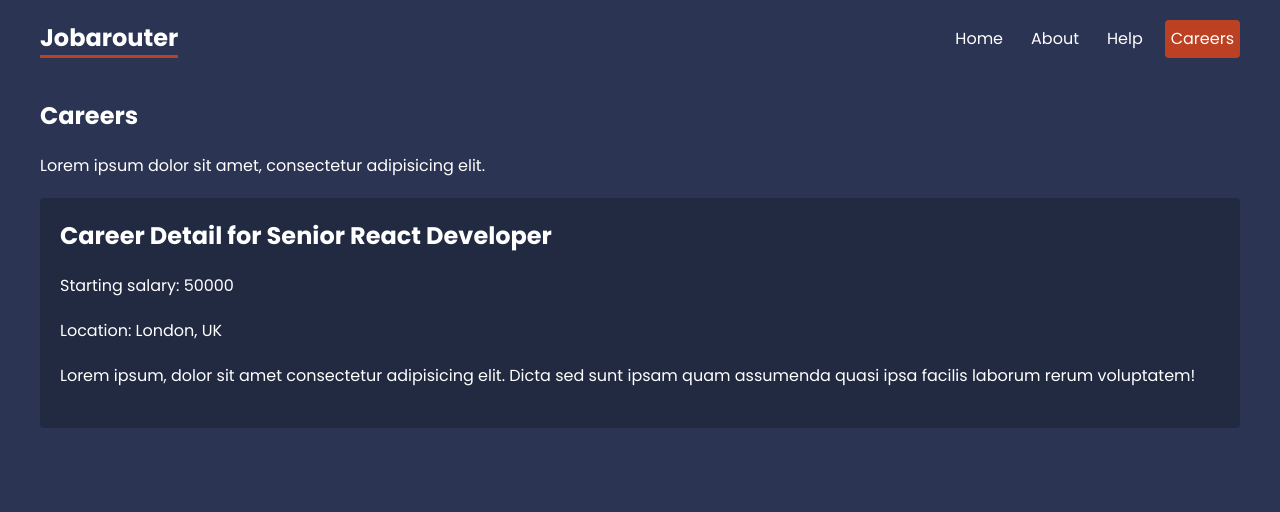
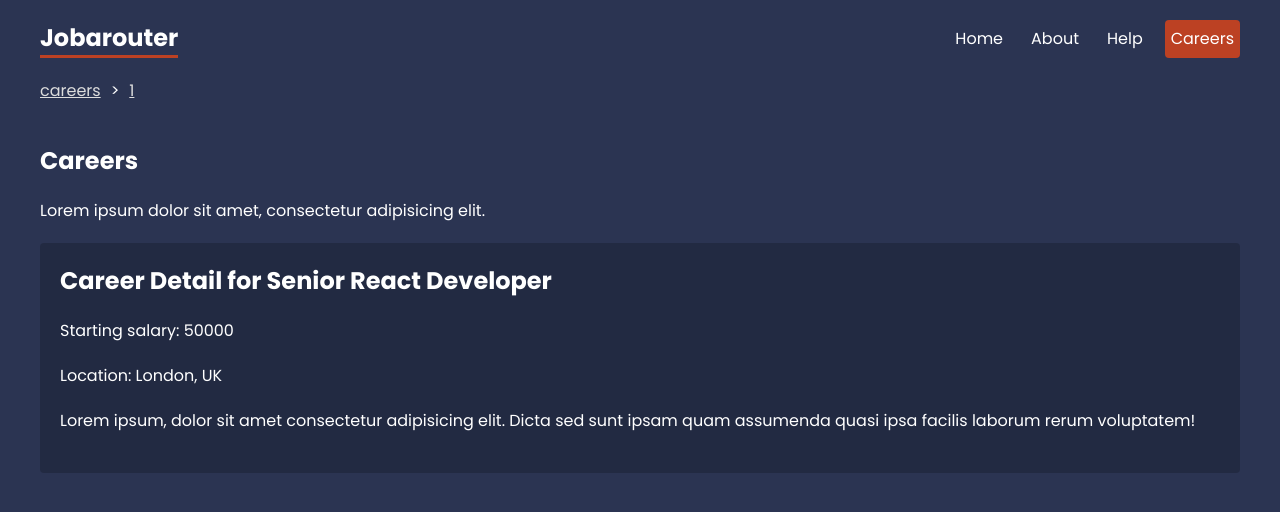
Before and after one commit to SaketKothari/jobarouter-react-router-basics, a React (Create React App) app: page /careers/1 in a window 1280 px wide. Shown: the top 512 px of the page. Built offline with nearby package versions, Linux system fonts and the light colour scheme; data requests are answered from the project's data file.

Commit message:
feat: useLocation hook to make a Breadcrumbs component

```diff
--- /dev/null
+++ b/src/components/Breadcrumbs.js
@@ -0,0 +1,23 @@
+import { Link, useLocation } from 'react-router-dom';
+
+export default function Breadcrumbs() {
+  const location = useLocation();
+  //   console.log(location);
+
+  // help/contact => help | contact
+  let currentLink = '';
+  const crumbs = location.pathname
+    .split('/')
+    .filter((crumb) => crumb !== '')
+    .map((crumb) => {
+      currentLink += `/${crumb}`;
+
+      return (
+        <div key={crumb} className="crumb">
+          <Link to={currentLink}>{crumb}</Link>
+        </div>
+      );
+    });
+
+  return <div className="breadcrumbs">{crumbs}</div>;
+}
--- a/src/index.css
+++ b/src/index.css
@@ -148,3 +148,25 @@
 }
 
 /* breadcrumbs */
+.breadcrumbs {
+  max-width: 1200px;
+  margin: 20px auto;
+}
+
+.breadcrumbs > * {
+  display: inline-block;
+  margin-right: 10px;
+}
+
+.breadcrumbs .crumb:after {
+  content: '>';
+  margin-left: 10px;
+}
+
+.breadcrumbs .crumb:last-child:after {
+  display: none;
+}
+
+.breadcrumbs .crumb a {
+  color: #ddd;
+}
--- a/src/layout/RootLayout.js
+++ b/src/layout/RootLayout.js
@@ -1,4 +1,5 @@
 import { NavLink, Outlet } from 'react-router-dom';
+import Breadcrumbs from '../components/Breadcrumbs';
 
 export default function RootLayout() {
   return (
@@ -12,6 +13,7 @@
           <NavLink to="help">Help</NavLink>
           <NavLink to="careers">Careers</NavLink>
         </nav>
+        <Breadcrumbs />
       </header>
 
       <main>
```
